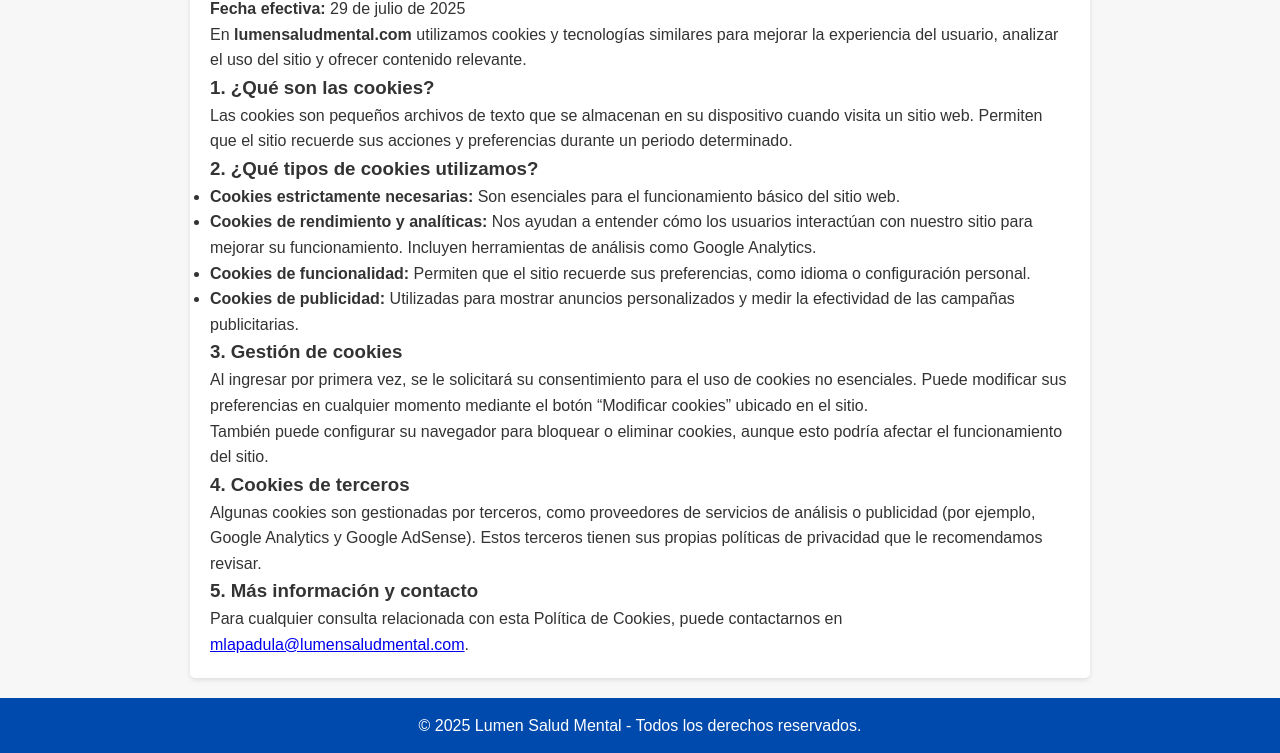
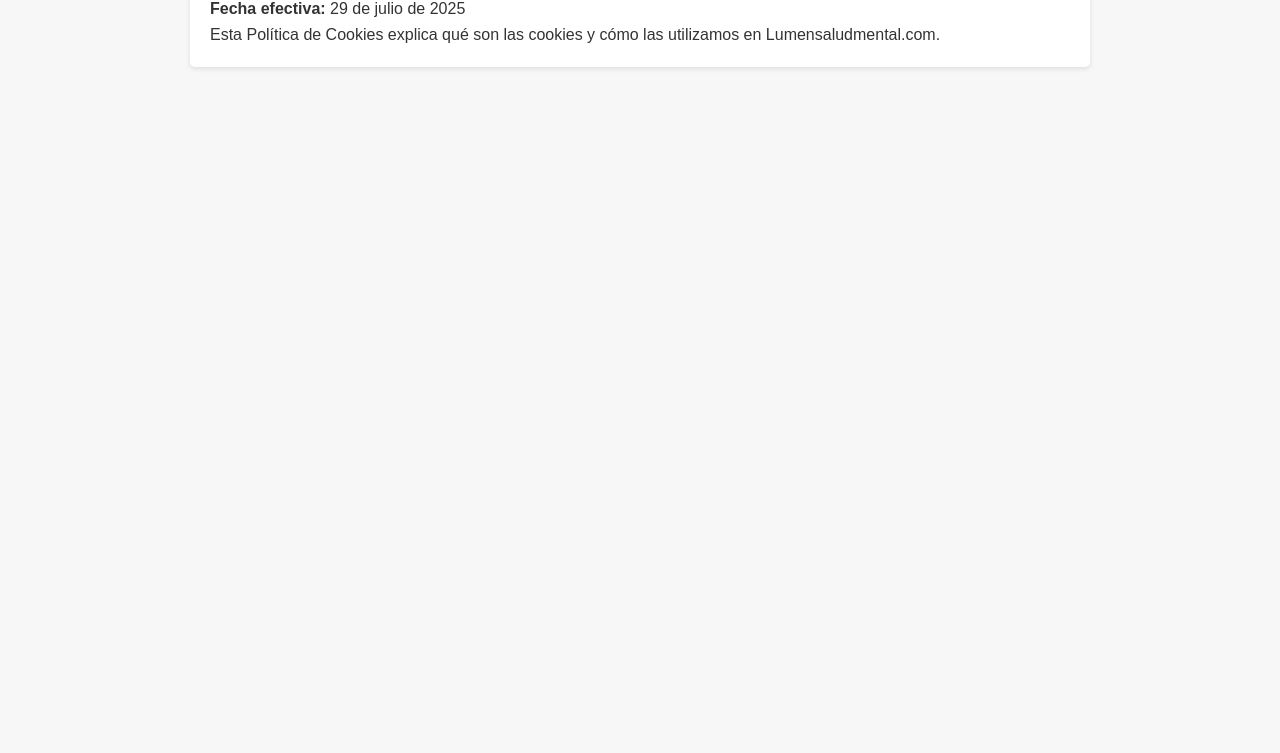
Before and after one commit to lumensm/lumensaludmental-web, a plain HTML site: page politica-cookies.html in a window 1280 px wide. Shown: the part 249-1002 px from the top of the page. After the commit the page ends 800 px from the top, so only its background shows below. Drawn offline with Linux system fonts and the light colour scheme.

```diff
--- a/politica-cookies.html
+++ b/politica-cookies.html
@@ -16,36 +16,11 @@
     <a href="politica-cookies.html">Política de Cookies</a>
   </nav>
 </header>
+
 <main>
-    <h2>Política de Cookies</h2>
+<h2>Política de Cookies – Lumensaludmental.com</h2>
 <p><strong>Fecha efectiva:</strong> 29 de julio de 2025</p>
 
-    <p>En <strong>lumensaludmental.com</strong> utilizamos cookies y tecnologías similares para mejorar la experiencia del usuario, analizar el uso del sitio y ofrecer contenido relevante.</p>
+<p>Esta Política de Cookies explica qué son las cookies y cómo las utilizamos en Lumensaludmental.com.</p>
 
-    <h3>1. ¿Qué son las cookies?</h3>
-    <p>Las cookies son pequeños archivos de texto que se almacenan en su dispositivo cuando visita un sitio web. Permiten que el sitio recuerde sus acciones y preferencias durante un periodo determinado.</p>
-
-    <h3>2. ¿Qué tipos de cookies utilizamos?</h3>
-    <ul>
-      <li><strong>Cookies estrictamente necesarias:</strong> Son esenciales para el funcionamiento básico del sitio web.</li>
-      <li><strong>Cookies de rendimiento y analíticas:</strong> Nos ayudan a entender cómo los usuarios interactúan con nuestro sitio para mejorar su funcionamiento. Incluyen herramientas de análisis como Google Analytics.</li>
-      <li><strong>Cookies de funcionalidad:</strong> Permiten que el sitio recuerde sus preferencias, como idioma o configuración personal.</li>
-      <li><strong>Cookies de publicidad:</strong> Utilizadas para mostrar anuncios personalizados y medir la efectividad de las campañas publicitarias.</li>
-    </ul>
-
-    <h3>3. Gestión de cookies</h3>
-    <p>Al ingresar por primera vez, se le solicitará su consentimiento para el uso de cookies no esenciales. Puede modificar sus preferencias en cualquier momento mediante el botón “Modificar cookies” ubicado en el sitio.</p>
-    <p>También puede configurar su navegador para bloquear o eliminar cookies, aunque esto podría afectar el funcionamiento del sitio.</p>
-
-    <h3>4. Cookies de terceros</h3>
-    <p>Algunas cookies son gestionadas por terceros, como proveedores de servicios de análisis o publicidad (por ejemplo, Google Analytics y Google AdSense). Estos terceros tienen sus propias políticas de privacidad que le recomendamos revisar.</p>
-
-    <h3>5. Más información y contacto</h3>
-    <p>Para cualquier consulta relacionada con esta Política de Cookies, puede contactarnos en <a href="mailto:mlapadula@lumensaludmental.com">mlapadula@lumensaludmental.com</a>.</p>
-
-  </main>
-  <footer>
-    <p>© 2025 Lumen Salud Mental - Todos los derechos reservados.</p>
-  </footer>
-</body>
-</html>
+<h
```
Lines whose indentation alone changed are shown as unchanged.
